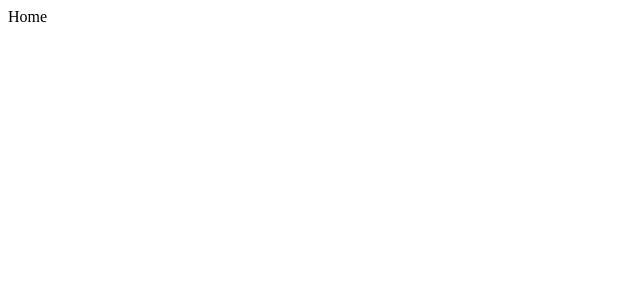
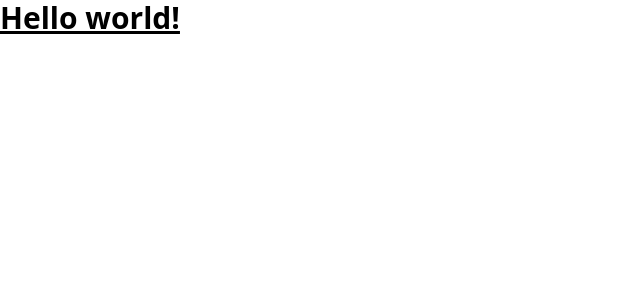
Before and after one commit to duclongdev/space-movie-web-app, a React (Create React App) app: page / in a window 1280 px wide. Shown: the top 300 px of the page, without its empty margins (0-640 px from the left). Built offline with nearby package versions, Linux system fonts and the light colour scheme.

Commit message:
congif tailwind

```diff
--- a/package.json
+++ b/package.json
@@ -10,6 +10,7 @@
     "react-dom": "^18.2.0",
     "react-router-dom": "^6.4.1",
     "react-scripts": "5.0.1",
+    "tailwindcss": "^3.1.8",
     "web-vitals": "^2.1.4"
   },
   "scripts": {
--- /dev/null
+++ b/src/index.css
@@ -0,0 +1,7 @@
+@tailwind base;
+@tailwind components;
+@tailwind utilities;
+
+body {
+
+}
--- a/src/index.js
+++ b/src/index.js
@@ -1,6 +1,7 @@
 import React from 'react';
 import ReactDOM from 'react-dom/client';
 import App from './App';
+import "./index.css";
 import reportWebVitals from './reportWebVitals';
 
 const root = ReactDOM.createRoot(document.getElementById('root'));
--- a/src/pages/home/index.js
+++ b/src/pages/home/index.js
@@ -1,9 +1,7 @@
 import React from 'react'
 
 const Home = () => {
-  return (
-    <div>Home</div>
-  )
+  return <h1 class="text-3xl font-bold underline">Hello world!</h1>;
 }
 
 export default Home
--- /dev/null
+++ b/tailwind.config.js
@@ -0,0 +1,8 @@
+/** @type {import('tailwindcss').Config} */
+module.exports = {
+  content: ["./src/**/*.{html,js}"],
+  theme: {
+    extend: {},
+  },
+  plugins: [],
+};
```
Also changed, not shown: 1 other file (tests, documents, lock files or other folders).
